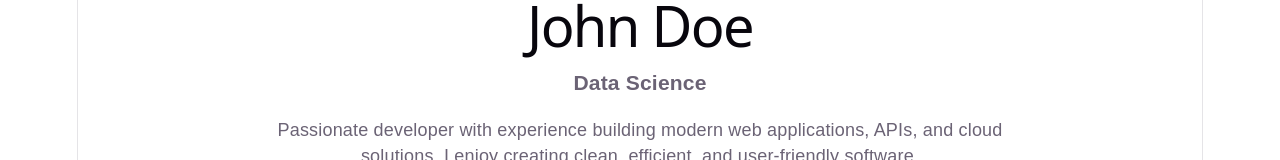
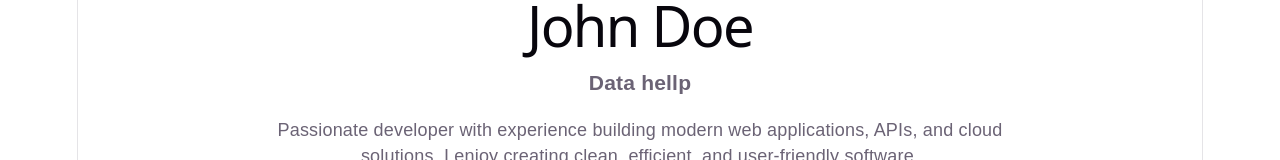
Before and after one commit to OmkarHatti/DevOps_workshop, a React (Vite) app: page / in a window 1280 px wide. Shown: the part 227-387 px from the top of the page. Built offline with nearby package versions, Linux system fonts and the light colour scheme.

Commit message:
Fix typo in subtitle from 'Data Science' to 'Data hellp'

```diff
--- a/src/App.jsx
+++ b/src/App.jsx
@@ -20,7 +20,7 @@ function App() {
       />
 
       <h1>John Doe</h1>
-      <h3>Data Science</h3>
+      <h3>Data hellp</h3>
 
       <p>
         Passionate developer with experience building modern web applications,
```
